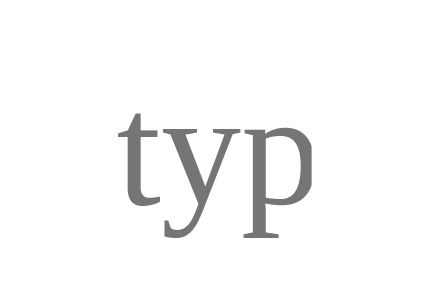
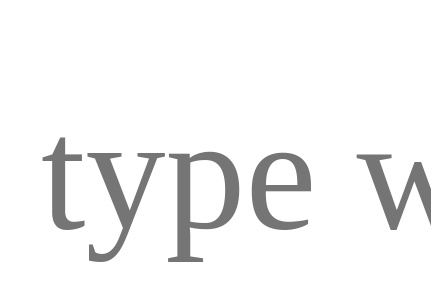
Before and after one commit to lastmj/aslfingerspelling, a plain HTML site: page index.html in a window 390 px wide. Shown: the part 458-761 px from the top of the page, 433 px wide, since content can reach past the window. Drawn offline with nearby package versions, Linux system fonts and the light colour scheme.

Commit message:
basics all work, responsive looking nice

```diff
--- a/app.js
+++ b/app.js
@@ -10,8 +10,9 @@ app.controller('MainController', ['$scope', '$timeout',
 		$scope.$watch('letters', function() {
 			$timeout.cancel(currentTimeout);
 			$scope.showPlayButton = false;
+			var lowercase = $scope.letters.toLowerCase();
 
-			if($scope.letters.trim() === '') {
+			if(!isValidASLCharacter(lowercase[lowercase.length - 1])) {
 				$scope.imgSrc = 'images/transparent.png';
 				return;
 			}
@@ -22,7 +23,6 @@ app.controller('MainController', ['$scope', '$timeout',
 				}
 			}, 1500);
 
-			var lowercase = $scope.letters.toLowerCase();
 			$scope.imgSrc = 'images/' + lowercase[lowercase.length - 1] + '.png';
 		});
 
--- a/index.html
+++ b/index.html
@@ -3,6 +3,7 @@
 <html ng-app="aslFingerSpelling">
 
 	<head>
+		<title>ASL Fingerspelling App</title>
 		<script src="https://ajax.googleapis.com/ajax/libs/angularjs/1.3.14/angular.min.js"></script>
 		<script src="app.js"></script>
 	</head>
@@ -42,11 +43,10 @@
 		#wordInput {
 			border: none;
 			height: 250px;
-			width: 50%;
+			width: 100%;
 			position: absolute;
-			left: 60%;
-			transform: translate(-60%, -60%);
-			top: 75%;
+			left: 10%;
+			top: 60%;
 			font-family: Ubuntu;
 			font-size: 10em;
 		}
```
Also changed, not shown: images/transparent.png.
